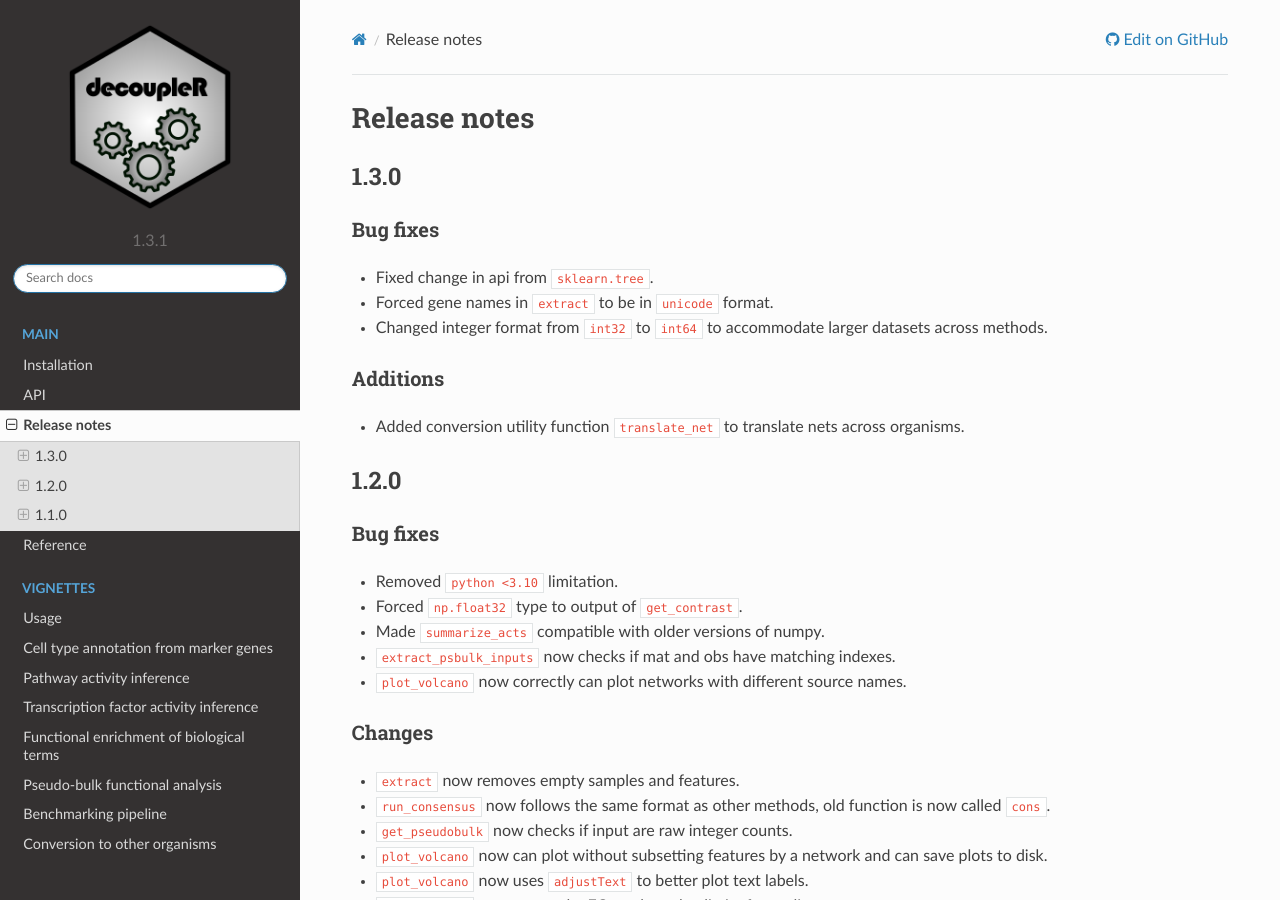
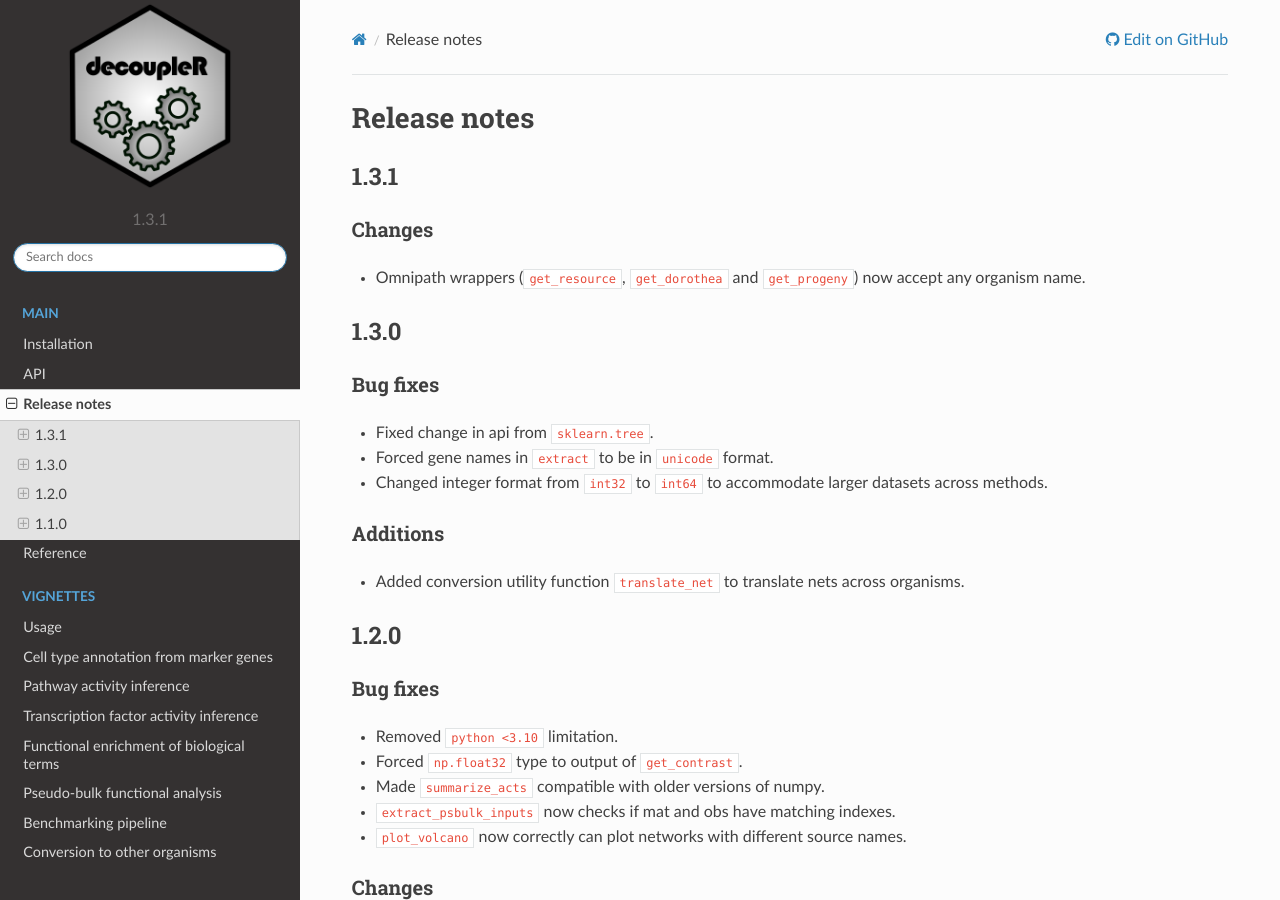
Before and after one commit to saezlab/decoupler-py, a Sphinx documentation site: the page built from docs/source/release_notes.rst, in a window 1280 px wide and 900 px high. Built offline with Sphinx 7.4.7 and the Read the Docs theme 2.0.0, drawn with Linux system fonts in a browser that asks for light colours; pages that are not in the unit, such as notebooks, are missing from menus.

Commit message:
Update docs

```diff
--- a/docs/source/release_notes.rst
+++ b/docs/source/release_notes.rst
@@ -1,5 +1,12 @@
 Release notes
 =============
+
+1.3.1
+-----
+
+Changes
+~~~~~~~
+- Omnipath wrappers (``get_resource``, ``get_dorothea`` and ``get_progeny``) now accept any organism name.
 
 1.3.0
 -----
@@ -26,7 +33,7 @@
 - ``plot_volcano`` now correctly can plot networks with different source names.
 
 Changes
-~~~~~~~~
+~~~~~~~
 - ``extract`` now removes empty samples and features.
 - ``run_consensus`` now follows the same format as other methods, old function is now called ``cons``.
 - ``get_pseudobulk`` now checks if input are raw integer counts.
@@ -66,7 +73,7 @@
 - Fixed ``run_ora`` to correctly deal with random ties.
 
 Changes
-~~~~~~~~
+~~~~~~~
 - ``get_dorothea`` now returns an ordered dataframe.
 - ``get_contrast`` now prints warnings instead of returning an empty dataframe.
 
```
